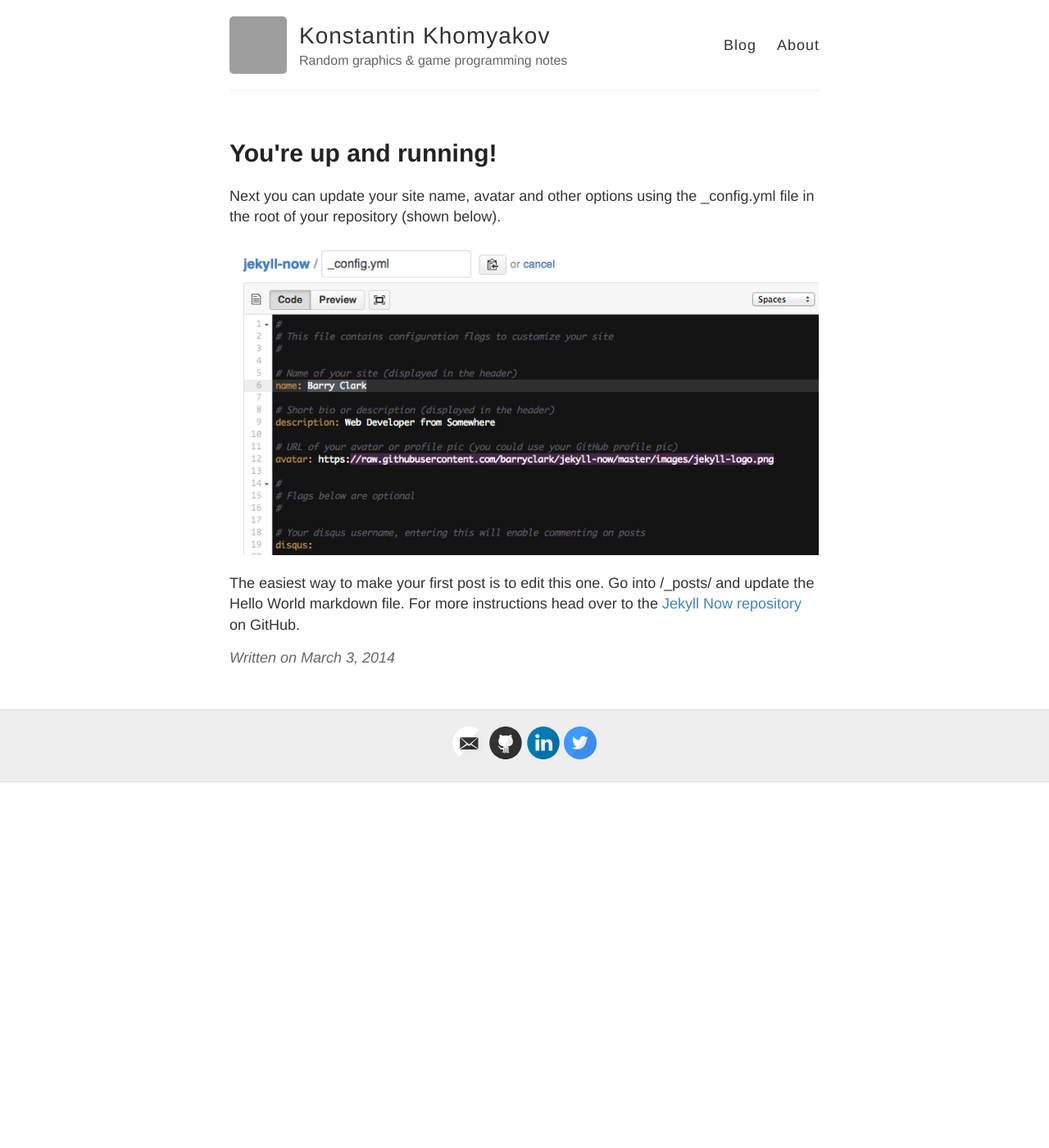
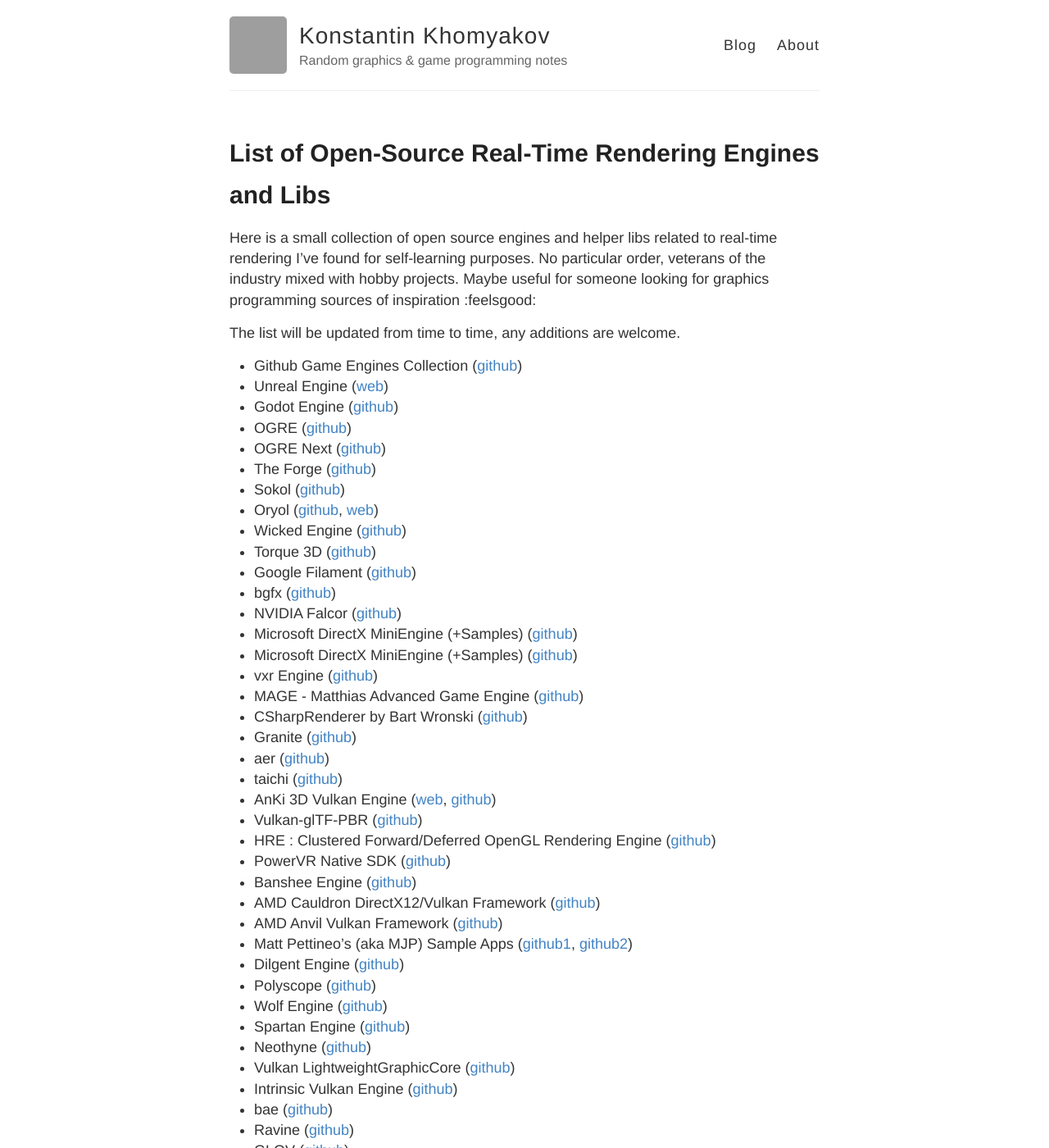
Before and after one commit to kkhomyakov3d/kkhomyakov3d.github.io, a Jekyll site: the page built from _posts/2014-3-3-Hello-World.md, in a window 1280 px wide and 1400 px high. Shown: the whole window at 82% size. Built offline with Jekyll 4.4.1, drawn with Linux system fonts in a browser that asks for light colours; comment, search, counter and statistics services are not loaded; some of the changed text lies outside the part shown; grey boxes are pictures that could not be loaded.

Commit message:
Added new post: list of rendering engines

```diff
--- a/_posts/2014-3-3-Hello-World.md
+++ b/_posts/2014-3-3-Hello-World.md
@@ -1,10 +1,60 @@
 ---
 layout: post
-title: You're up and running!
+title: List of Open-Source Real-Time Rendering Engines and Libs
 ---
 
-Next you can update your site name, avatar and other options using the _config.yml file in the root of your repository (shown below).
+Here is a small collection of open source engines and helper libs related to real-time rendering I've found for self-learning purposes. No particular order, veterans of the industry mixed with hobby projects. Maybe useful for someone looking for graphics programming sources of inspiration :feelsgood:
 
-![_config.yml]({{ site.baseurl }}/images/config.png)
+The list will be updated from time to time, any additions are welcome.
 
-The easiest way to make your first post is to edit this one. Go into /_posts/ and update the Hello World markdown file. For more instructions head over to the [Jekyll Now repository](https://github.com/barryclark/jekyll-now) on GitHub.
+- Github Game Engines Collection ([github](https://github.com/collections/game-engines))
+- Unreal Engine ([web](https://www.unrealengine.com/en-US/ue4-on-github))
+- Godot Engine ([github](https://github.com/godotengine/godot))
+- OGRE ([github](https://github.com/OGRECave/ogre))
+- OGRE Next ([github](https://github.com/OGRECave/ogre-next))
+- The Forge ([github](https://github.com/ConfettiFX/The-Forge))
+- Sokol ([github](https://github.com/floooh/sokol))
+- Oryol ([github](https://github.com/floooh/oryol), [web](https://floooh.github.io/oryol/))
+- Wicked Engine ([github](https://github.com/turanszkij/WickedEngine))
+- Torque 3D ([github](https://github.com/GarageGames/Torque3D))
+- Google Filament ([github](https://github.com/google/filament))
+- bgfx ([github](https://github.com/bkaradzic/bgfx/))
+- NVIDIA Falcor ([github](https://github.com/NVIDIAGameWorks/Falcor))
+- Microsoft DirectX MiniEngine (+Samples) ([github](https://github.com/Microsoft/DirectX-Graphics-Samples))
+- Microsoft DirectX MiniEngine (+Samples) ([github](https://github.com/Microsoft/DirectX-Graphics-Samples))
+- vxr Engine ([github](https://github.com/avilapa/vxr))
+- MAGE - Matthias Advanced Game Engine ([github](https://github.com/matt77hias/MAGE))
+- CSharpRenderer by Bart Wronski ([github](https://github.com/bartwronski/CSharpRenderer))
+- Granite ([github](https://github.com/Themaister/Granite))
+- aer ([github](https://github.com/tcoppex/aer-engine))
+- taichi ([github](https://github.com/yuanming-hu/taichi))
+- AnKi 3D Vulkan Engine ([web](http://anki3d.org/), [github](https://github.com/godlikepanos/anki-3d-engine))
+- Vulkan-glTF-PBR ([github](https://github.com/SaschaWillems/Vulkan-glTF-PBR))
+- HRE : Clustered Forward/Deferred OpenGL Rendering Engine  ([github](https://github.com/Angelo1211/HybridRenderingEngine))
+- PowerVR Native SDK ([github](https://github.com/powervr-graphics/Native_SDK))
+- Banshee Engine ([github](https://github.com/BearishSun/BansheeEngine))
+- AMD Cauldron DirectX12/Vulkan Framework ([github](https://github.com/GPUOpen-LibrariesAndSDKs/Cauldron))
+- AMD Anvil Vulkan Framework ([github](https://github.com/GPUOpen-LibrariesAndSDKs/Anvil))
+- Matt Pettineo's (aka MJP) Sample Apps ([github1](https://github.com/TheRealMJP/Shadows), [github2](https://github.com/TheRealMJP/BakingLab))
+- Dilgent Engine ([github](https://github.com/DiligentGraphics/DiligentEngine))
+- Polyscope ([github](https://github.com/nmwsharp/polyscope))
+- Wolf Engine ([github](https://github.com/WolfEngine/Wolf.Engine))
+- Spartan Engine ([github](https://github.com/PanosK92/SpartanEngine))
+- Neothyne ([github](https://github.com/graphitemaster/neothyne))
+- Vulkan LightweightGraphicCore ([github](https://github.com/alelievr/LightweightGraphicCore))
+- Intrinsic Vulkan Engine ([github](https://github.com/begla/Intrinsic))
+- bae ([github](https://github.com/BruOp/bae))
+- Ravine ([github](https://github.com/gabriellanzer/Ravine))
+- GLOV ([github](https://github.com/sawickiap/GLOV))
+- David Grosman's Vulkan HybridRenderer ([github](https://github.com/davidgrosman/FinalProject-HybridRenderer))
+- Neil Forbes-Richardson's Engine ([github](https://github.com/neilogd/Engine))
+- Brokkr Vulkan Framewrork ([github](https://github.com/fsole/brokkr))
+- Vulki ([github](https://github.com/aschrein/Vulki))
+- Pegasus Engine ([github](https://github.com/PegasusEngine/Pegasus))
+- Vulkan Goma Engine ([github](https://github.com/AttilioProvenzano/goma-engine))
+- Nimble ([github](https://github.com/diharaw/Nimble))
+- Terminus Engine ([github](https://github.com/diharaw/Terminus-Engine))
+- DirectXTK ([github](https://github.com/microsoft/DirectXTK))
+- V-EZ ([github](https://github.com/GPUOpen-LibrariesAndSDKs/V-EZ))
+- GPUOpen Vulkan Memory Allocator ([github](https://github.com/GPUOpen-LibrariesAndSDKs/VulkanMemoryAllocator))
+- GPUOpen D3D12  Memory Allocator ([github](https://github.com/GPUOpen-LibrariesAndSDKs/D3D12MemoryAllocator))
```
